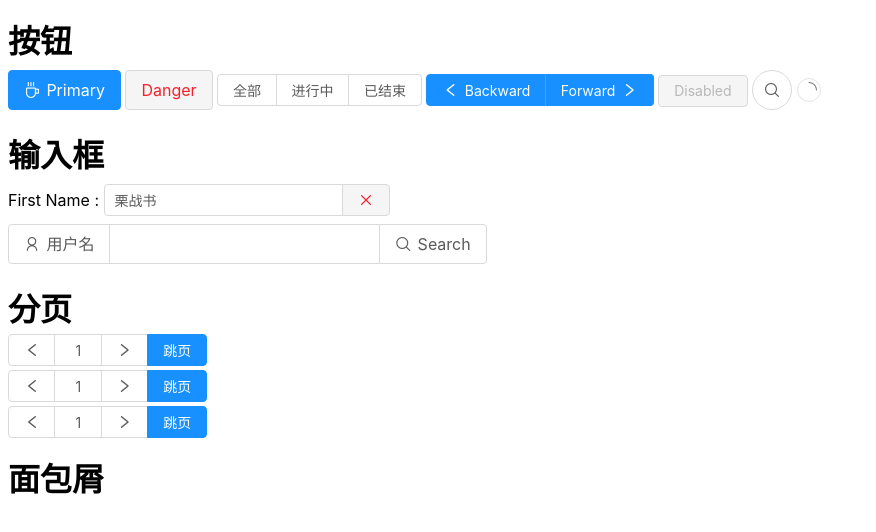
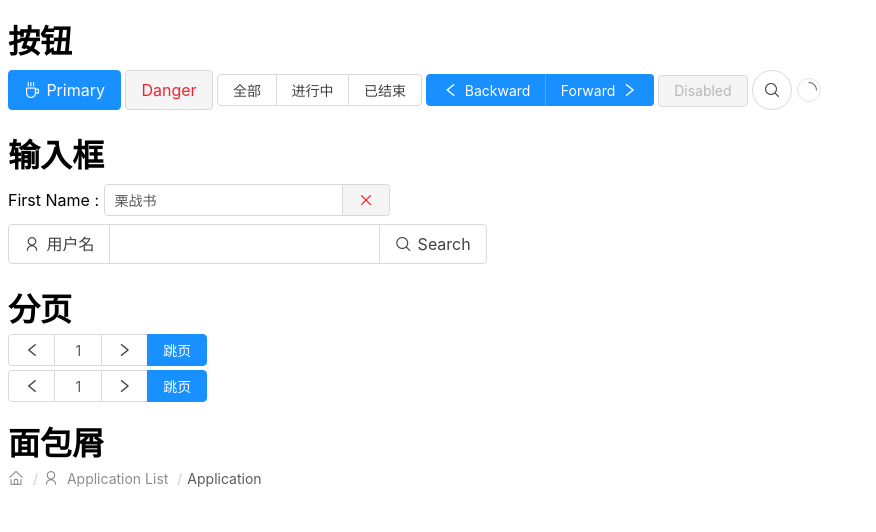
Before and after one commit to AshenOneOrz/bigsea.ui, a plain HTML site: page index.html in a window 1280 px wide. Shown: the whole page, without its empty margins (0-876 px from the left). Drawn offline with Linux system fonts and the light colour scheme.

Commit message:
面包屑

```diff
--- a/bigsea.js
+++ b/bigsea.js
@@ -370,8 +370,8 @@ class bigsea {
         this.event('blur')
     }
     // 触发自定义事件
-    iEvent(name, obj) {
-        let e = new Event(name, {bubbles: true})
+    iEvent(name, obj, bubble) {
+        let e = new Event(name, {bubbles: bubble || true})
         e.data = obj || {}
         for (let dom of this.arr) {
             dom.dispatchEvent(e)
--- a/bigsea_ui.css
+++ b/bigsea_ui.css
@@ -16,6 +16,28 @@ body, button, input, select, textarea {
     --danger: #f5222d;
     --disabled-background: #f5f5f5;
     --disabled-color: rgba(0, 0, 0, 0.25);
+}
+
+.iconfont {
+    display: inline-block;
+    vertical-align: baseline;
+    text-align: center;
+    text-transform: none;
+    line-height: 1;
+    text-rendering: optimizeLegibility;
+    -moz-osx-font-smoothing: grayscale;
+}
+a {
+    color: #1890ff;
+    background-color: transparent;
+    text-decoration: none;
+    outline: none;
+    cursor: pointer;
+    -webkit-transition: color .4s;
+    transition: color .4s;
+}
+a:hover {
+    color: #40a9ff;
 }
 
 /* 动画 */
@@ -96,7 +118,7 @@ sea.btn {
     border: 0.0625rem solid transparent;
 
     font-weight: 400;
-    color: rgba(0, 0, 0, 0.65);
+    color: rgba(0, 0, 0, 0.75);
     background-color: #fff;
     border-color: var(--primary-border);
 
@@ -459,6 +481,36 @@ sea.tooltip.bottomRight .arrow {
   right: 16px;
 }
 
+/* 面包屑 */
+sea.breadcrumb {
+    font-size: 14px;
+    line-height: 1.5;
+    margin: 0;
+    padding: 0;
+    list-style: none;
+    color: rgba(0, 0, 0, 0.45);
+}
+sea.breadcrumb a {
+    color: rgba(0, 0, 0, 0.45);
+}
+sea.breadcrumb a:hover {
+    color: #40a9ff;
+}
+sea.breadcrumb li {
+    display: inline-flex;
+}
+sea.breadcrumb > li + li:before {
+    color: #CCCCCC;
+    content: "/ ";
+    padding: 0 5px;
+}
+sea.breadcrumb > li:last-child {
+    color: rgba(0, 0, 0, 0.65);
+}
+sea.breadcrumb > li .iconfont + text {
+    margin-left: 4px;
+}
+
 /* 弹窗 */
 sea.confirm {
     display: none;
--- a/bigsea_ui.js
+++ b/bigsea_ui.js
@@ -72,7 +72,6 @@ Sea.bindEvent = {
         let input = p.find('input')
         input.on('input', function(e) {
             let p = Sea(this).parent('.pagination')
-            let input = p.find('input')
             //
             let re = /\D/g
             let val = this.value.replace(re, '')
@@ -80,6 +79,7 @@ Sea.bindEvent = {
             if (Number(val) > max) {
                 val = max
             }
+
             this.value = val
         })
         input.on('focus', function(e) {
@@ -90,6 +90,13 @@ Sea.bindEvent = {
             this.placeholder = max
             Sea.tooltip(this, `共 ${max} 页`, 'bottom')
         })
+        input.on('keydown', function(e) {
+            if (e.keyCode === 13) {
+                let p = Sea(this).parent('.pagination')
+                p.find('.jump').click()
+            }
+        })
+
         p.find('.next').on('mousedown', function() {
             let p = Sea(this).parent('.pagination')
             let input = p.find('input')
@@ -112,7 +119,7 @@ Sea.bindEvent = {
             }
         })
         // 触发 jump_page 事件
-        p.find('.jump').on('mousedown', function() {
+        p.find('.jump').on('click', function() {
             let p = Sea(this).parent('.pagination')
             let input = p.find('input')
             //
--- a/index.html
+++ b/index.html
@@ -73,10 +73,23 @@
         <!-- 触发 jump_page 事件 -->
         <sea class="pagination" data-max="10"></sea>
         <sea class="pagination" data-max="20"></sea>
-        <sea class="pagination" data-max="30"></sea>
     </div>
     <div class="demo">
         <h1>面包屑</h1>
+        <sea class="breadcrumb">
+            <li>
+                <a href="#">
+                    <i class="iconfont icon-home"></i>
+                </a>
+            </li>
+            <li>
+                <a href="#">
+                    <i class="iconfont icon-user"></i>
+                    <text>Application List</text>
+                </a>
+            </li>
+            <li>Application</li>
+        </sea>
     </div>
     <!-- js -->
     <script src="bigsea.js"></script>
```
